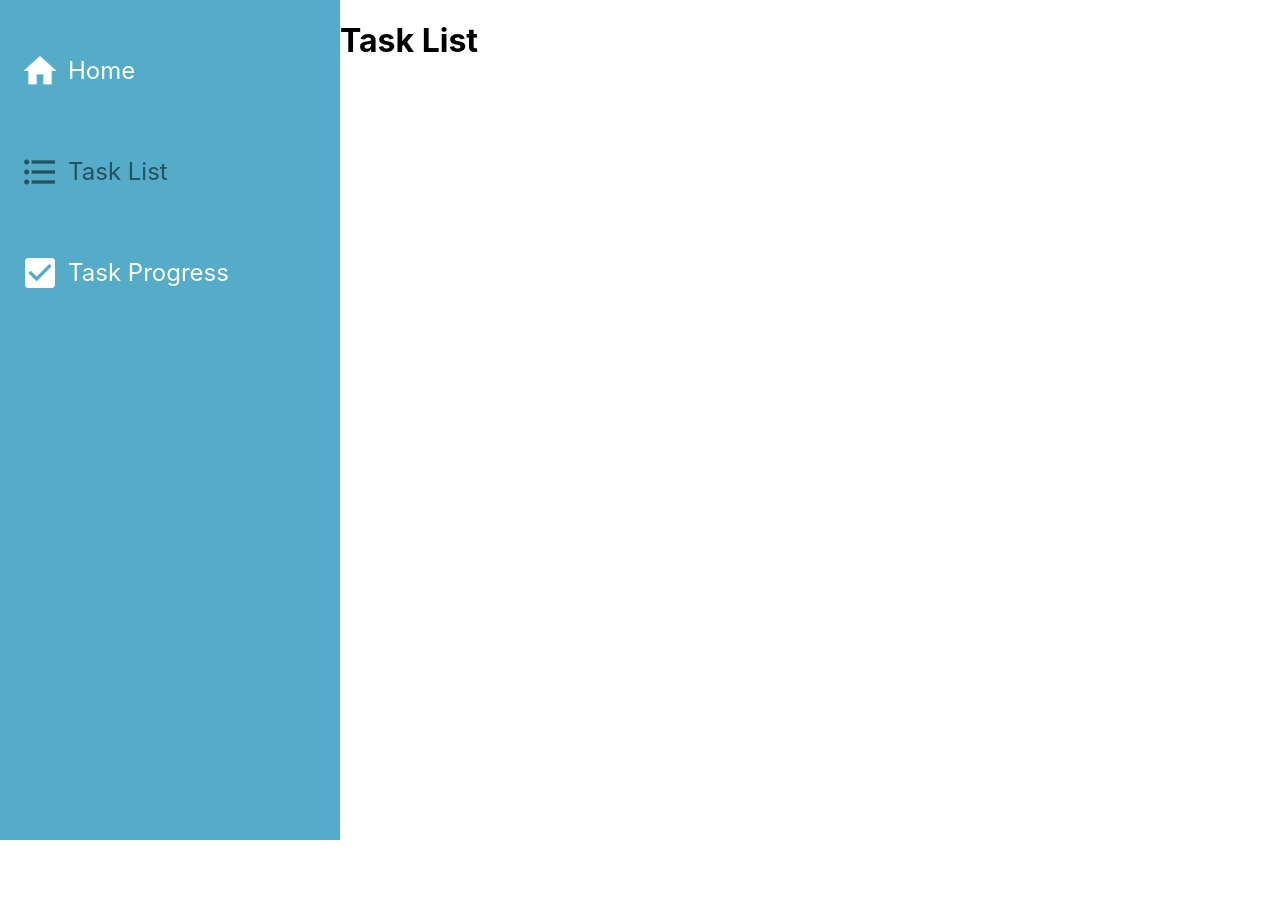
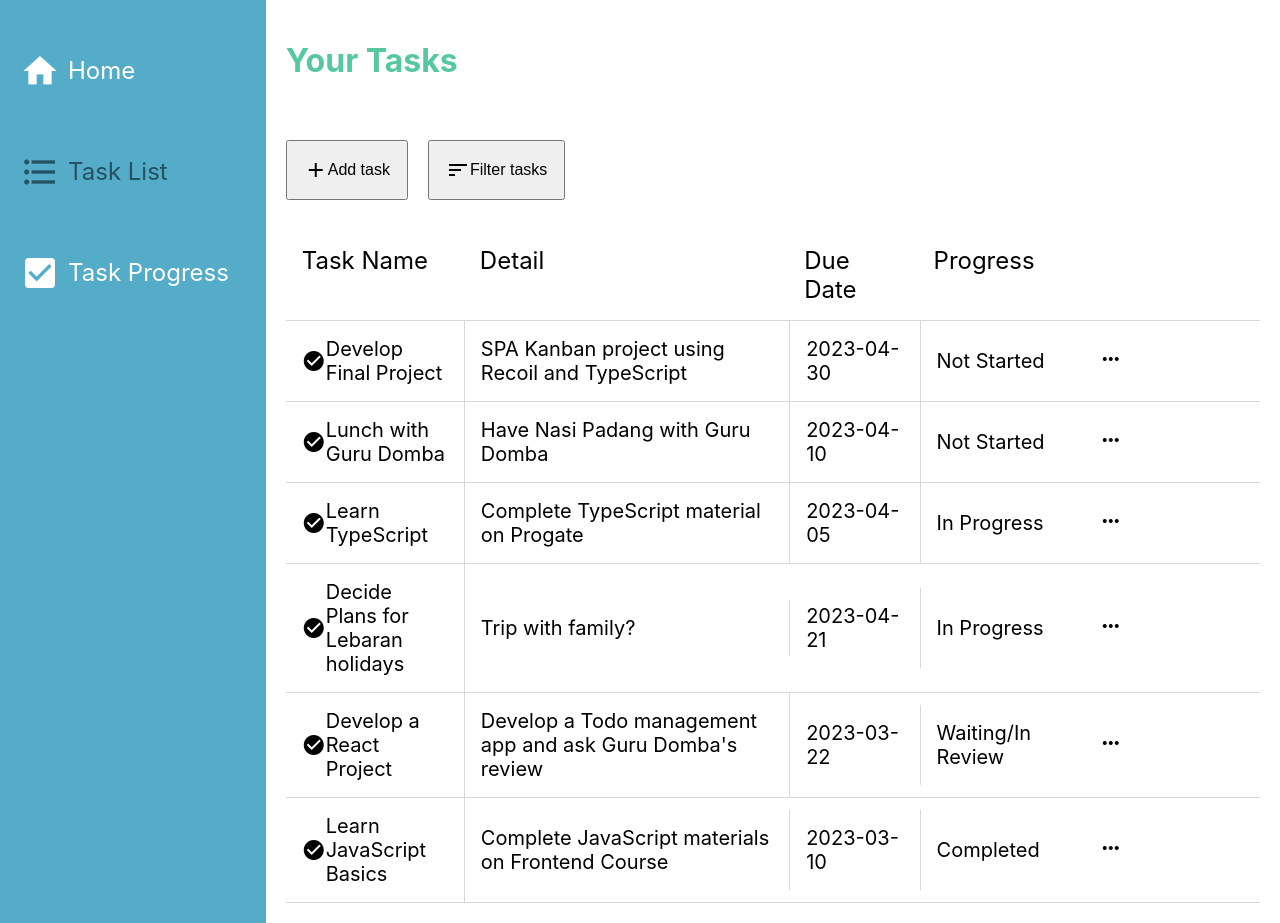
Before and after one commit to ulinnajaaldi/progate-course-fe-developer, a React (Vite) app in the folder kanban-project/: page /task-list in a window 1280 px wide. Before the commit the page ends 840 px from the top, so only its background shows below. Built offline with nearby package versions, Linux system fonts and the light colour scheme.

Commit message:
feat(kanban): develop the layouts of TaskList and TaskProgress pages

```diff
--- a/kanban-project/src/features/tasks/TaskSelectors.ts
+++ b/kanban-project/src/features/tasks/TaskSelectors.ts
@@ -19,3 +19,30 @@
     })
   },
 })
+
+export const notStartedTaskSelector = selector<Task[]>({
+  key: 'not_started_tasks',
+  get: ({ get }) => {
+    return get(tasksState).filter((task) => {
+      return task.progressOrder === 1
+    })
+  },
+})
+
+export const inProgressTasksSelector = selector<Task[]>({
+  key: 'in_progress_tasks',
+  get: ({ get }) => {
+    return get(tasksState).filter((task) => {
+      return task.progressOrder === 2
+    })
+  },
+})
+
+export const waitingTasksSelector = selector<Task[]>({
+  key: 'waiting_tasks',
+  get: ({ get }) => {
+    return get(tasksState).filter((task) => {
+      return task.progressOrder === 3
+    })
+  },
+})
--- /dev/null
+++ b/kanban-project/src/features/tasks/components/TaskList/TaskList.tsx
@@ -0,0 +1,79 @@
+import { useRecoilValue } from 'recoil'
+import { tasksState } from '../../TaskAtoms'
+import TaskListItem from './TaskListItem'
+import type { Task, CSSProperties } from '../../../../types'
+
+const TaskList = () => {
+  const tasks: Task[] = useRecoilValue(tasksState)
+
+  return (
+    <div style={styles.container}>
+      <h1 style={styles.heading}>Your Tasks</h1>
+      <div style={styles.taskButtons}>
+        <button style={styles.button}>
+          <span className="material-icons">add</span>Add task
+        </button>
+        <button style={styles.button}>
+          <span className="material-icons">sort</span>Filter tasks
+        </button>
+      </div>
+      <div>
+        <div style={styles.tableHead}>
+          <div style={styles.tableHeaderTaskName}>Task Name</div>
+          <div style={styles.tableHeaderDetail}>Detail</div>
+          <div style={styles.tableHeaderDueDate}>Due Date</div>
+          <div style={styles.tableHeaderProgress}>Progress</div>
+        </div>
+        {tasks.map((task: Task) => {
+          return <TaskListItem task={task} key={task.id} />
+        })}
+      </div>
+    </div>
+  )
+}
+
+const styles: CSSProperties = {
+  container: {
+    padding: '20px',
+  },
+  heading: {
+    color: '#55C89F',
+    marginBottom: '60px',
+  },
+  taskButtons: {
+    display: 'flex',
+    marginBottom: '30px',
+    position: 'relative',
+  },
+  button: {
+    padding: '16px',
+    fontSize: '16px',
+    marginRight: '20px',
+    cursor: 'pointer',
+    display: 'flex',
+    alignItems: 'center',
+  },
+  tableHead: {
+    display: 'flex',
+    fontSize: '24px',
+    borderBottom: '1px solid #D8D8D8',
+  },
+  tableHeaderTaskName: {
+    padding: '16px',
+    width: '15%',
+  },
+  tableHeaderDetail: {
+    padding: '16px',
+    width: '30%',
+  },
+  tableHeaderDueDate: {
+    padding: '16px',
+    width: '10%',
+  },
+  tableHeaderProgress: {
+    padding: '16px',
+    width: '15%',
+  },
+}
+
+export default TaskList
--- /dev/null
+++ b/kanban-project/src/features/tasks/components/TaskList/TaskListItem.tsx
@@ -0,0 +1,77 @@
+import type { Task, CSSProperties } from '../../../../types'
+
+interface TaskListItemProps {
+  task: Task
+}
+
+const getProgressCategory = (progressOrder: number): string => {
+  switch (progressOrder) {
+    case 1:
+      return 'Not Started'
+    case 2:
+      return 'In Progress'
+    case 3:
+      return 'Waiting/In Review'
+    case 4:
+      return 'Completed'
+    default:
+      return 'Not Started'
+  }
+}
+
+const TaskListItem = ({ task }: TaskListItemProps) => {
+  return (
+    <div style={styles.tableBody}>
+      <div style={styles.tableBodyTaskTitle}>
+        <span className="material-icons">check_circle</span>
+        {task.title}
+      </div>
+      <div style={styles.tableBodyDetail}>{task.detail}</div>
+      <div style={styles.tableBodyDueDate}>{task.dueDate}</div>
+      <div style={styles.tableBodyprogress}>{getProgressCategory(task.progressOrder)}</div>
+      <div>
+        <span className="material-icons" style={styles.menuIcon}>
+          more_horiz
+        </span>
+      </div>
+    </div>
+  )
+}
+
+const styles: CSSProperties = {
+  tableBody: {
+    display: 'flex',
+    alignItems: 'center',
+    borderBottom: '1px solid #D8D8D8',
+    fontSize: '20px',
+    position: 'relative',
+  },
+  tableBodyTaskTitle: {
+    width: '15%',
+    padding: '16px',
+    display: 'flex',
+    alignItems: 'center',
+    overflowWrap: 'anywhere',
+    borderRight: '1px solid #D8D8D8',
+  },
+  tableBodyDetail: {
+    width: '30%',
+    padding: '16px',
+    overflowWrap: 'anywhere',
+    borderRight: '1px solid #D8D8D8',
+  },
+  tableBodyDueDate: {
+    width: '10%',
+    padding: '16px',
+    borderRight: '1px solid #D8D8D8',
+  },
+  tableBodyprogress: {
+    width: '15%',
+    padding: '16px',
+  },
+  menuIcon: {
+    cursor: 'pointer',
+  },
+}
+
+export default TaskListItem
--- /dev/null
+++ b/kanban-project/src/features/tasks/components/TaskProgress/TaskCard.tsx
@@ -0,0 +1,67 @@
+import React from 'react'
+import type { Task, CSSProperties } from '../../../../types'
+
+interface TaskCardProps {
+  task: Task
+}
+
+const getArrowPositionStyle = (progressOrder: number): React.CSSProperties => {
+  const justifyContentValue: 'flex-end' | 'space-between' =
+    progressOrder === 1 ? 'flex-end' : 'space-between'
+  return {
+    display: 'flex',
+    justifyContent: justifyContentValue,
+  }
+}
+
+const TaskCard = ({ task }: TaskCardProps) => {
+  return (
+    <div style={styles.taskCard}>
+      <div style={styles.taskIcons}>
+        <div className="material-icons">check_circle</div>
+        <div className="material-icons" style={styles.menuIcon}>
+          more_vert
+        </div>
+      </div>
+      <p style={styles.taskTitle}>{task.title}</p>
+      <div>
+        <p>{task.detail}</p>
+      </div>
+      <div>
+        <p>Due on {task.dueDate}</p>
+      </div>
+      <div style={getArrowPositionStyle(task.progressOrder)}>
+        {task.progressOrder !== 1 && <button className="material-icons">chevron_left</button>}
+        {task.progressOrder !== 4 && <button className="material-icons">chevron_right</button>}
+      </div>
+    </div>
+  )
+}
+
+const styles: CSSProperties = {
+  taskCard: {
+    backgroundColor: '#C7EFD0',
+    borderRadius: '12px',
+    padding: '24px',
+    margin: '12px 0',
+    fontSize: '20px',
+    overflowWrap: 'anywhere',
+    position: 'relative',
+  },
+  taskIcons: {
+    display: 'flex',
+    justifyContent: 'space-between',
+  },
+  menuIcon: {
+    cursor: 'pointer',
+  },
+  taskTitle: {
+    fontSize: '30px',
+  },
+  arrowsContainer: {
+    display: 'flex',
+    justifyContent: 'space-between',
+  },
+}
+
+export default TaskCard
--- /dev/null
+++ b/kanban-project/src/features/tasks/components/TaskProgress/TaskColumn.tsx
@@ -0,0 +1,42 @@
+import TaskCard from './TaskCard'
+import type { Task, CSSProperties } from '../../../../types'
+
+interface TaskColumnProps {
+  columnTitle: string
+  tasks: Task[]
+}
+
+const TaskColumn = ({ columnTitle, tasks }: TaskColumnProps) => {
+  return (
+    <div style={styles.categoryColumn}>
+      <div style={styles.columnTitleWrapper}>
+        <h2 style={styles.categoryTitle}>{columnTitle}</h2>
+        <div className="material-icons" style={styles.plusIcon}>
+          add
+        </div>
+      </div>
+      <div>
+        {tasks.map((task: Task) => {
+          return <TaskCard key={task.id} task={task} />
+        })}
+      </div>
+    </div>
+  )
+}
+
+const styles: CSSProperties = {
+  plusIcon: {
+    cursor: 'pointer',
+  },
+  categoryColumn: {
+    width: '22%',
+  },
+  columnTitleWrapper: {
+    display: 'flex',
+    justifyContent: 'space-between',
+    alignItems: 'center',
+    padding: '0 4px',
+  },
+}
+
+export default TaskColumn
--- /dev/null
+++ b/kanban-project/src/features/tasks/components/TaskProgress/TaskProgress.tsx
@@ -0,0 +1,44 @@
+import { useRecoilValue } from 'recoil'
+import {
+  notStartedTaskSelector,
+  inProgressTasksSelector,
+  waitingTasksSelector,
+  completedTasksSelector,
+} from '../../TaskSelectors'
+import TaskColumn from './TaskColumn'
+import type { Task, CSSProperties } from '../../../../types'
+
+const TaskProgress = () => {
+  const notStartedTasks: Task[] = useRecoilValue(notStartedTaskSelector)
+  const inProgressTasks: Task[] = useRecoilValue(inProgressTasksSelector)
+  const waitingTasks: Task[] = useRecoilValue(waitingTasksSelector)
+  const completedTasks: Task[] = useRecoilValue(completedTasksSelector)
+
+  return (
+    <div style={styles.container}>
+      <h1 style={styles.heading}>Task Progress</h1>
+      <div style={styles.taskCategories}>
+        <TaskColumn columnTitle="Not Started" tasks={notStartedTasks} />
+        <TaskColumn columnTitle="In Progress" tasks={inProgressTasks} />
+        <TaskColumn columnTitle="In Review / Waiting" tasks={waitingTasks} />
+        <TaskColumn columnTitle="Completed" tasks={completedTasks} />
+      </div>
+    </div>
+  )
+}
+
+const styles: CSSProperties = {
+  container: {
+    padding: '20px',
+  },
+  heading: {
+    color: '#55C89F',
+    marginBottom: '60px',
+  },
+  taskCategories: {
+    display: 'flex',
+    justifyContent: 'space-around',
+  },
+}
+
+export default TaskProgress
```
Also changed, not shown: kanban-project/src/App.tsx (+6 -4 lines).
